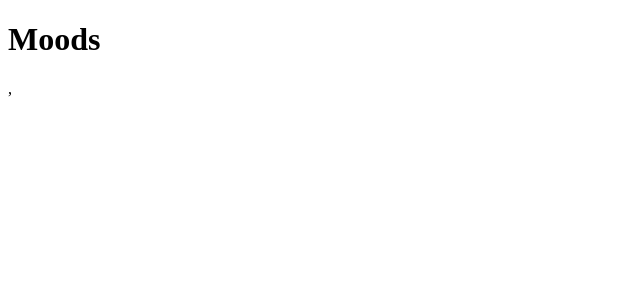
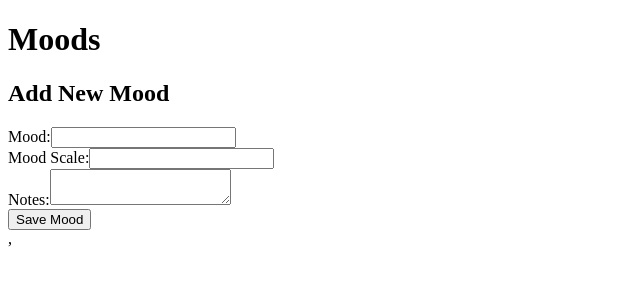
Before and after one commit to Lubeth2026/codex-moodTracker-capstone, a React app in the folder frontend/: page /manage in a window 1280 px wide. Before the commit this address had no page. Shown: the top 300 px of the page, without its empty margins (0-640 px from the left). Built offline with nearby package versions, Linux system fonts and the light colour scheme; the HTML template or start-up script is replaced by a standard one.

Commit message:
Add ManageMood.jsx component, 3 add moods states, import in browser Route app.jsx to create page in React & created Mood Form layout

```diff
--- a/frontend/src/App.jsx
+++ b/frontend/src/App.jsx
@@ -3,6 +3,7 @@ import './App.css'
 import { Route, Routes } from 'react-router-dom';
 import Welcome from './components/Welcome';
 import Dashboard from './components/Dashboard';
+import ManageMood from './components/ManageMood';
 
 function App() {
 
@@ -13,6 +14,7 @@ function App() {
       <Routes>
         <Route path="/" element={<Welcome />} />
         <Route path="/moods" element={<Dashboard />} />
+        <Route path="/manage" element={<ManageMood />} />
       </Routes>
     </>
   );
--- /dev/null
+++ b/frontend/src/components/ManageMood.jsx
@@ -0,0 +1,34 @@
+
+import React, { useState } from 'react'
+
+function ManageMood() {
+    const [mood, setMood] = useState("");
+    const [scale, setScale] = useState("");
+    const [notes, setNotes] = useState("");
+
+  return (
+    <div>
+      <h2>Add New Mood</h2>
+      <form>
+        <div>
+          <label>Mood:</label>
+          <input type="text" value={mood} onChange={(event) => setMood(event.target.value)} />
+        </div>
+
+        <div>
+          <label>Mood Scale:</label>
+          <input type="number" value={scale} onChange={(event) => setScale(event.target.value)} />
+        </div>
+
+        <div>
+          <label>Notes:</label>
+          <textarea value={notes} onChange={(event) => setNotes(event.target.value)} />
+        </div>
+
+        <button>Save Mood</button>
+      </form>
+    </div>
+  );
+}
+
+export default ManageMood
```
